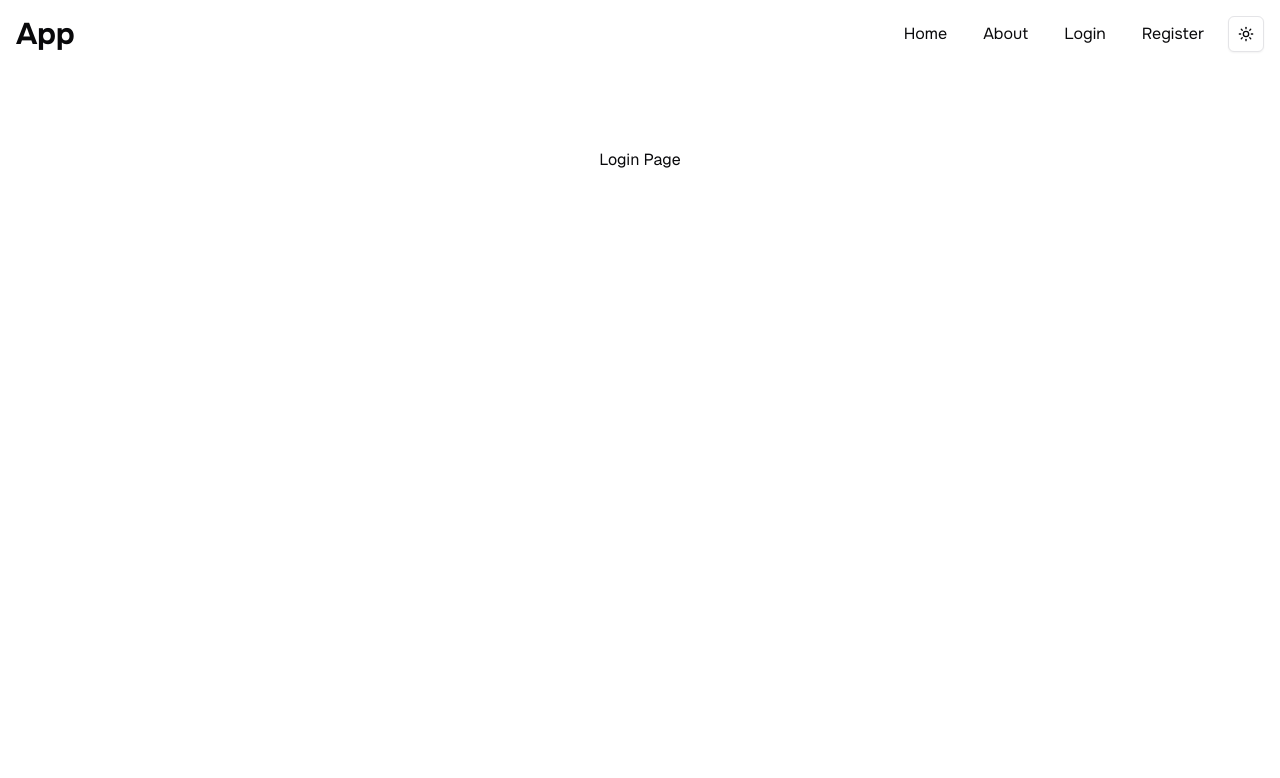
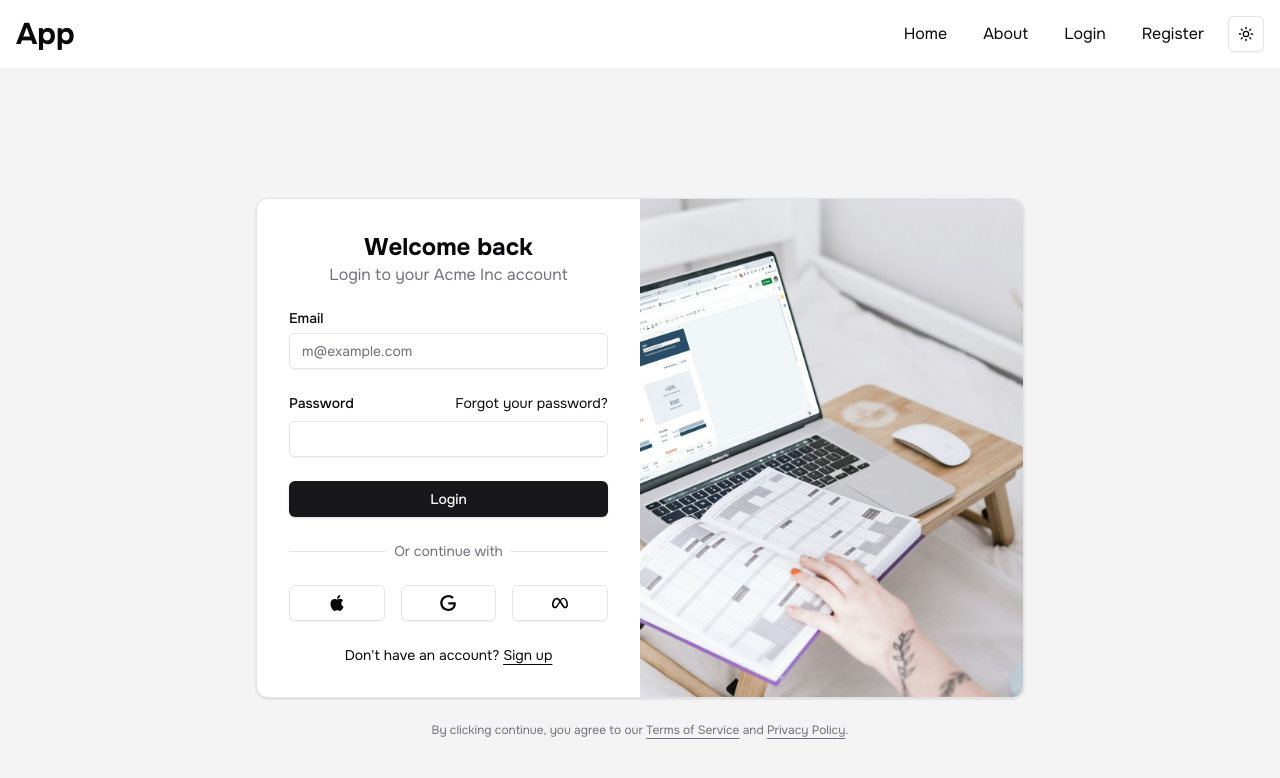
Before and after one commit to ilhuicatzi/example-saas-nextjs, a Next.js app: page /public/login in a window 1280 px wide. Shown: the top 778 px of the page. Built offline with nearby package versions, Linux system fonts and the light colour scheme.

Commit message:
Refactor LoginPage to integrate LoginComponent and improve layout

```diff
--- a/src/app/public/login/page.tsx
+++ b/src/app/public/login/page.tsx
@@ -1,11 +1,11 @@
+import { LoginComponent } from "@/components/public/LoginComponent";
+
 export default function LoginPage() {
     return (
-      <div className="flex flex-col items-center justify-center p-8 pb-20 gap-16 sm:p-20 font-[family-name:var(--font-geist-sans)]">
-        <main>
-          <h1>
-            Login Page
-          </h1>
-        </main>
+      <div className="flex min-h-svh flex-col items-center justify-center bg-muted p-6 md:p-10">
+      <div className="w-full max-w-sm md:max-w-3xl">
+        <LoginComponent />
       </div>
+    </div>
     );
   }
```
